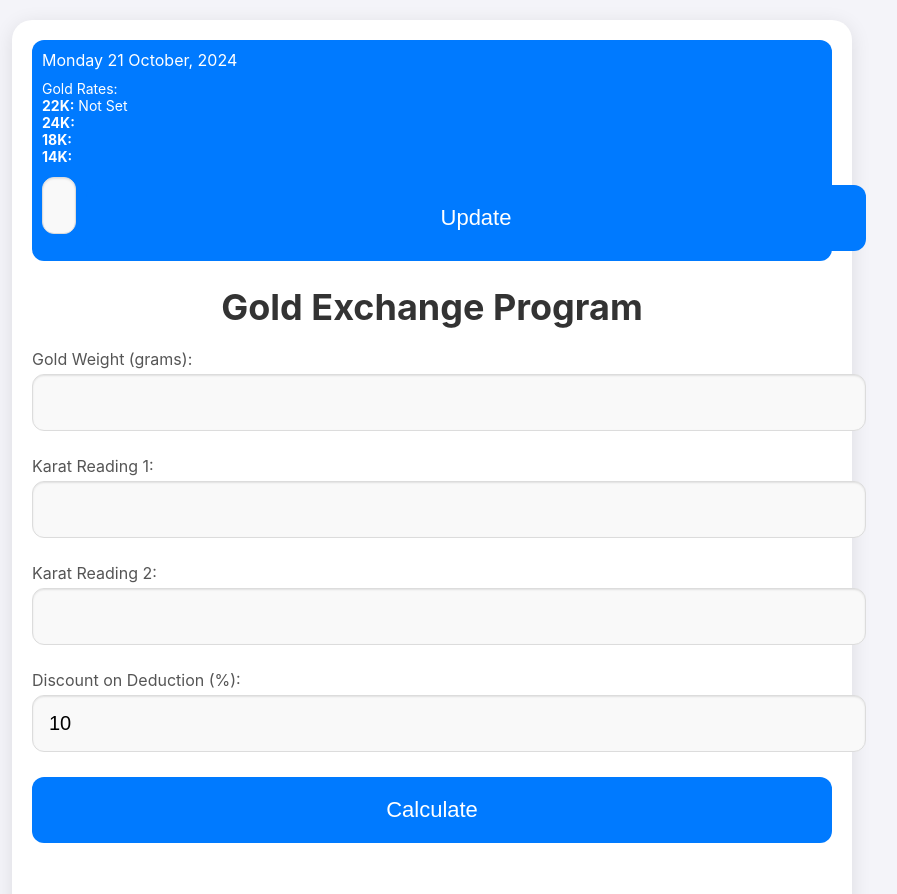
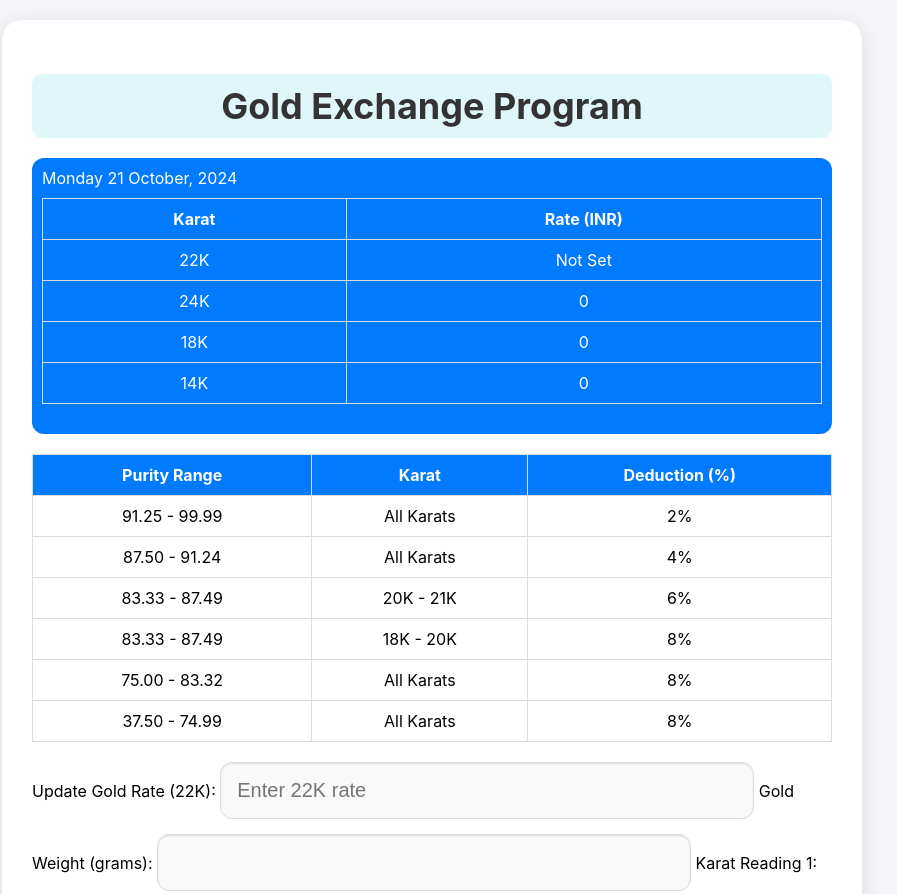
Before and after one commit to PrabhatKr0607/gep_calculator, a plain HTML site: page index.html in a window 1280 px wide. Shown: the top 894 px of the page, without its empty margins (208-1105 px from the left). Drawn offline with Linux system fonts and the light colour scheme.

Commit message:
Update 2

```diff
--- a/index.html
+++ b/index.html
@@ -8,23 +8,85 @@
 </head>
 <body>
     <div class="container">
+        <h1>Gold Exchange Program</h1>
+
         <div class="top-bar">
             <span id="currentDate"></span>
-            <div class="gold-rates">
-                <p>Gold Rates:</p>
-                <p><strong>22K:</strong> <span id="goldRate22K"></span></p>
-                <p><strong>24K:</strong> <span id="goldRate24K"></span></p>
-                <p><strong>18K:</strong> <span id="goldRate18K"></span></p>
-                <p><strong>14K:</strong> <span id="goldRate14K"></span></p>
-                <div class="gold-rate-input">
-                    <input type="number" id="goldRateUpdate" placeholder="Enter 22K rate">
-                    <button id="updateGoldRate">Update</button>
-                </div>
-            </div>
+            <table class="gold-rate-table">
+                <thead>
+                    <tr>
+                        <th>Karat</th>
+                        <th>Rate (INR)</th>
+                    </tr>
+                </thead>
+                <tbody>
+                    <tr>
+                        <td>22K</td>
+                        <td id="goldRate22K">0</td>
+                    </tr>
+                    <tr>
+                        <td>24K</td>
+                        <td id="goldRate24K">0</td>
+                    </tr>
+                    <tr>
+                        <td>18K</td>
+                        <td id="goldRate18K">0</td>
+                    </tr>
+                    <tr>
+                        <td>14K</td>
+                        <td id="goldRate14K">0</td>
+                    </tr>
+                </tbody>
+            </table>
         </div>
 
-        <h1>Gold Exchange Program</h1>
+        <!-- Deductions and Discounts Table -->
+        <table class="deduction-table">
+            <thead>
+                <tr>
+                    <th>Purity Range</th>
+                    <th>Karat</th>
+                    <th>Deduction (%)</th>
+                </tr>
+            </thead>
+            <tbody>
+                <tr>
+                    <td>91.25 - 99.99</td>
+                    <td>All Karats</td>
+                    <td>2%</td>
+                </tr>
+                <tr>
+                    <td>87.50 - 91.24</td>
+                    <td>All Karats</td>
+                    <td>4%</td>
+                </tr>
+                <tr>
+                    <td>83.33 - 87.49</td>
+                    <td>20K - 21K</td>
+                    <td>6%</td>
+                </tr>
+                <tr>
+                    <td>83.33 - 87.49</td>
+                    <td>18K - 20K</td>
+                    <td>8%</td>
+                </tr>
+                <tr>
+                    <td>75.00 - 83.32</td>
+                    <td>All Karats</td>
+                    <td>8%</td>
+                </tr>
+                <tr>
+                    <td>37.50 - 74.99</td>
+                    <td>All Karats</td>
+                    <td>8%</td>
+                </tr>
+            </tbody>
+        </table>
+
         <form id="goldForm">
+            <label for="goldRateUpdate">Update Gold Rate (22K):</label>
+            <input type="number" id="goldRateUpdate" placeholder="Enter 22K rate" required>
+
             <label for="weight">Gold Weight (grams):</label>
             <input type="number" id="weight" required>
 
@@ -38,12 +100,13 @@
             <input type="number" id="discountOnDeduction" value="10" required>
 
             <button type="submit">Calculate</button>
+            <button type="button" id="updateGoldRate">Update Gold Rate</button>
         </form>
 
         <div id="result" class="result"></div>
 
         <footer class="footer">
-            <p>Made with Love by Prabhat</p>
+            <p>Made with Love <span class="heart">❤️</span> by Prabhat</p>
         </footer>
     </div>
     <script src="script.js"></script>
--- a/styles.css
+++ b/styles.css
@@ -10,7 +10,7 @@ body {
     max-width: 90%;
     margin: 0 auto;
     background-color: #fff;
-    padding: 20px;
+    padding: 30px; /* Increased padding for better spacing */
     border-radius: 20px;
     box-shadow: 0px 4px 20px rgba(0, 0, 0, 0.1);
 }
@@ -20,17 +20,20 @@ h1 {
     font-size: 28px;
     margin-bottom: 20px;
     color: #333;
+    padding: 10px; /* Added padding to the heading */
+    border-radius: 10px;
+    background-color: #e0f7fa; /* Light background to highlight the heading */
+    animation: fadeIn 0.5s; /* Added animation */
 }
 
-label {
-    font-size: 16px;
-    color: #555;
-    display: block;
-    margin: 10px 0 5px;
+@keyframes fadeIn {
+    from { opacity: 0; }
+    to { opacity: 1; }
 }
 
 input {
-    width: 100%;
+    width: 100%; /* Full width */
+    max-width: 500px; /* Increased maximum width for the input field */
     padding: 12px;
     font-size: 16px;
     margin-bottom: 15px;
@@ -93,28 +96,42 @@ button:hover {
     margin-bottom: 10px;
 }
 
-.gold-rates {
+/* Gold Rate Table */
+.gold-rate-table {
     width: 100%;
+    border-collapse: collapse;
+    margin-bottom: 20px;
 }
 
-.gold-rates p {
-    margin: 0;
-    font-size: 14px;
+.gold-rate-table th,
+.gold-rate-table td {
+    padding: 10px;
+    text-align: center;
+    border: 1px solid #dcdcdc;
 }
 
-.gold-rate-input {
-    display: flex;
-    align-items: center;
-    margin-top: 10px;
+.gold-rate-table th {
+    background-color: #007aff;
+    color: white;
 }
 
-.gold-rate-input input {
-    flex: 1;
-    margin-right: 10px;
+/* Deductions and Discounts Table */
+.deduction-table {
+    width: 100%;
+    border-collapse: collapse;
+    margin-bottom: 20px;
 }
 
-.gold-rate-input button {
-    flex: none;
+.deduction-table th,
+.deduction-table td {
+    padding: 10px;
+    text-align: center;
+    border: 1px solid #dcdcdc;
+}
+
+.deduction-table th {
+    background-color: #007aff;
+    color: white;
 }
 
 /* Footer Styling */
@@ -123,6 +140,21 @@ button:hover {
     margin-top: 20px;
     font-size: 14px;
     color: #555;
+}
+
+/* Heart Animation */
+.heart {
+    display: inline-block;
+    animation: heartbeat 1.5s infinite;
+}
+
+@keyframes heartbeat {
+    0%, 100% {
+        transform: scale(1);
+    }
+    50% {
+        transform: scale(1.2);
+    }
 }
 
 /* Media Queries for Responsiveness */
```
